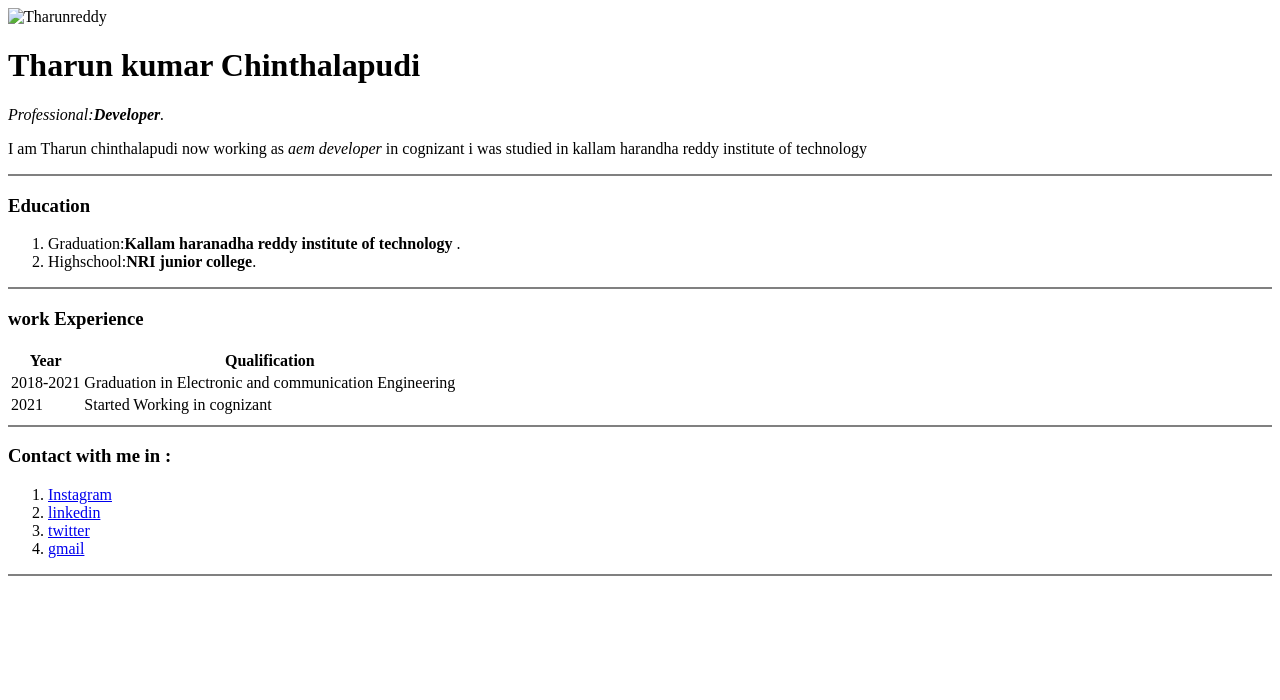
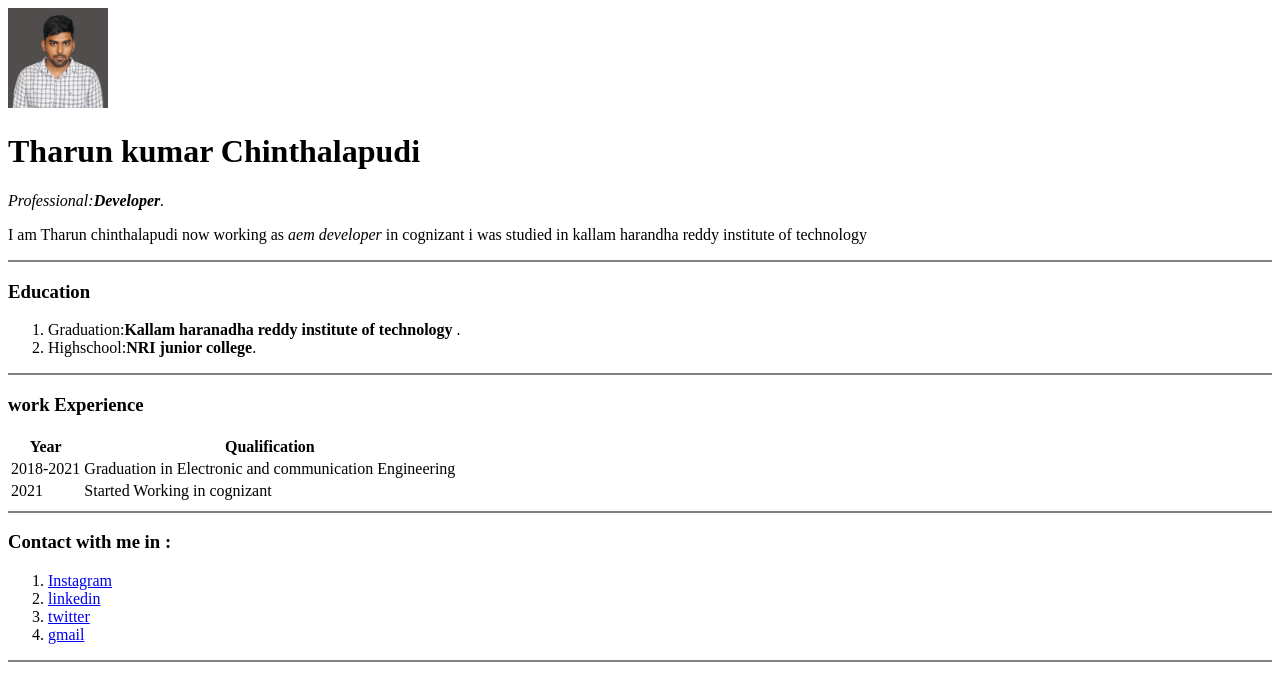
Before and after one commit to Tharun-Chinthalapudi/cv, a plain HTML site: page index.html in a window 1280 px wide. Drawn offline with Linux system fonts and the light colour scheme.

Commit message:
image src file changed

```diff
--- a/index.html
+++ b/index.html
@@ -9,7 +9,7 @@
 </head>
 
 <body>
-    <img src="tharun.png.jpg" alt="Tharunreddy" height="100px" width="100px">
+    <img src="images/tharun.png.jpg" alt="Tharunreddy" height="100px" width="100px">
     <h1>Tharun kumar Chinthalapudi</h1>
     <p>
         <em>Professional:<strong>Developer</strong>.</em>
```
